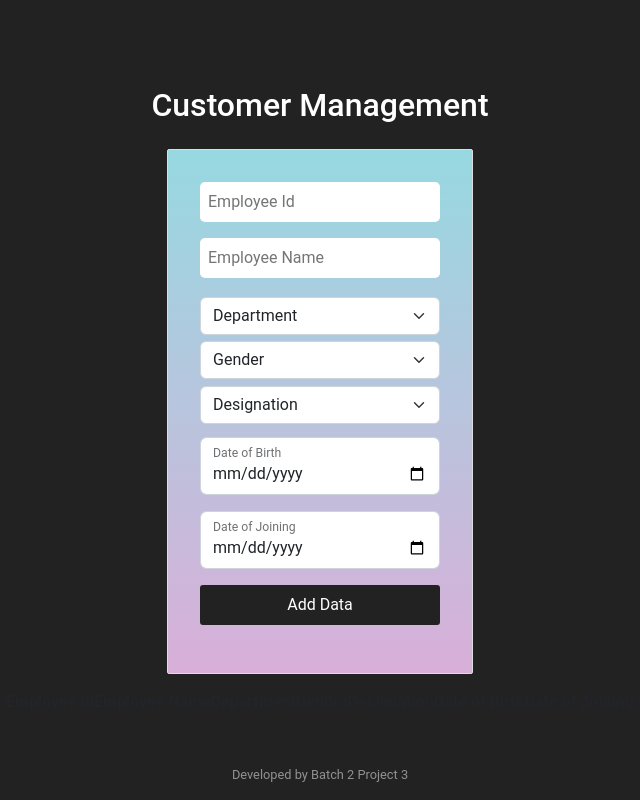
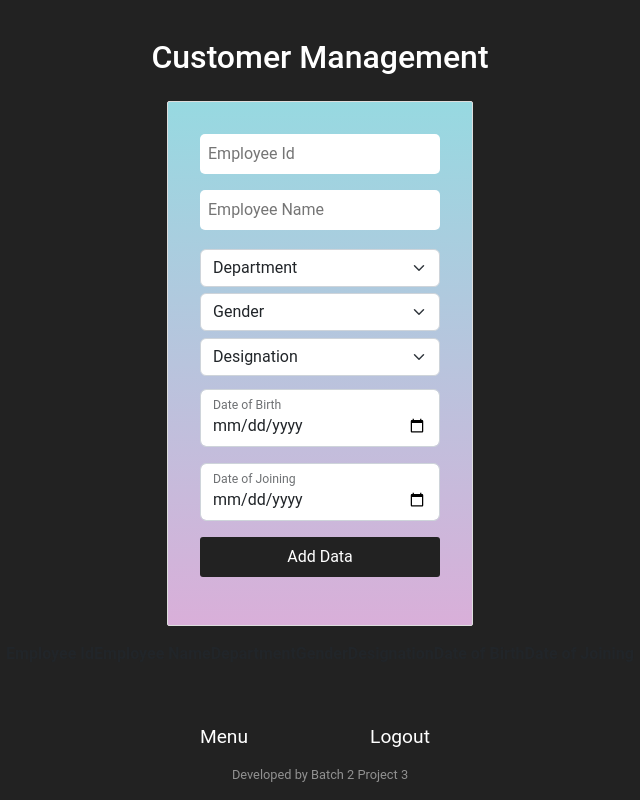
Before and after one commit to PrachotanReddy/LAMA, a React (Create React App) app in the folder lama_frontend/: page /customermanagement in a window 1280 px wide. Shown: the whole page, without its empty margins (320-960 px from the left). Built offline with nearby package versions, Linux system fonts and the light colour scheme.

Commit message:
Added menu and Logout feature for all pages

```diff
--- a/lama_frontend/src/components/pages/AdminLoginPage.js
+++ b/lama_frontend/src/components/pages/AdminLoginPage.js
@@ -23,6 +23,11 @@ let handleSubmit = (e) => {
     })
     .then((response) => {
       if (response.data === "Login Successful") {
+        sessionStorage.setItem("user", UserId);
+        route_("/dashboard");
+      }
+      else if (response.data === "Already Logged in") {
+        window.alert("Already Logged in");
         sessionStorage.setItem("user", UserId);
         route_("/dashboard");
       }
--- a/lama_frontend/src/components/pages/CardManagement.js
+++ b/lama_frontend/src/components/pages/CardManagement.js
@@ -1,7 +1,7 @@
 import React,{useState} from 'react'
 import * as utils from '../../services/requests'
 import { Link,useNavigate } from 'react-router-dom'
-
+import Login from './AdminLoginPage';
 import FloatingLabel from 'react-bootstrap/FloatingLabel';
 
 import "bootstrap/dist/css/bootstrap.min.css";
@@ -97,7 +97,10 @@ const durationF =
      console.log(response.id);
     })
   };
-
+  if (sessionStorage.getItem("user") === null) {
+    window.alert("Unauthorized. Please Login")
+    return < Login/>;
+  }
     return (
         <div className="text-center m-5-auto" style={{
             display: 'flex',
@@ -108,6 +111,7 @@ const durationF =
             flexDirection: 'column',
             background: '#222'
         }}>
+
             <h2>Card Management</h2>
             <form action="" onSubmit={handleSubmit}>
 
@@ -191,6 +195,14 @@ const durationF =
 
             </table>
 
+            <div>
+            <Link to="/dashboard">
+                <button className="primary-button">Menu</button>
+            </Link>
+            <Link to="/logout">
+                <button className="primary-button">Logout</button>
+            </Link>
+            </div>
         </div>
 
 
--- a/lama_frontend/src/components/pages/CustomerManagement.js
+++ b/lama_frontend/src/components/pages/CustomerManagement.js
@@ -143,7 +143,14 @@ export default function CustomerManagementPage() {
 
 
             </table>
-
+            <div>
+            <Link to="/dashboard">
+                <button className="primary-button">Menu</button>
+            </Link>
+            <Link to="/logout">
+                <button className="primary-button">Logout</button>
+            </Link>
+            </div>
 
         </div>
     )
--- a/lama_frontend/src/components/pages/ItemManagement.js
+++ b/lama_frontend/src/components/pages/ItemManagement.js
@@ -1,7 +1,7 @@
 import React,{useState} from 'react'
 import * as utils from '../../services/requests'
 import { Link,useNavigate } from 'react-router-dom'
-
+import Login from './AdminLoginPage'
 import '../../App.css'
 import FloatingLabel from 'react-bootstrap/FloatingLabel';
 
@@ -43,6 +43,11 @@ export default function ItemManagementPage() {
      console.log(response.id);
     })
   };
+  if (sessionStorage.getItem("user") === null) {
+    window.alert("Unauthorized. Please Login")
+
+    return < Login/>;
+  }
     return (
         <div className="text-center m-5-auto" style={{
             display: 'flex',
@@ -184,7 +189,14 @@ export default function ItemManagementPage() {
 
 
             </table>
-
+            <div>
+            <Link to="/dashboard">
+                <button className="primary-button">Menu</button>
+            </Link>
+            <Link to="/logout">
+                <button className="primary-button">Logout</button>
+            </Link>
+            </div>
         </div>
 
 
--- a/lama_frontend/src/components/pages/UserMenu.js
+++ b/lama_frontend/src/components/pages/UserMenu.js
@@ -1,7 +1,12 @@
 import React from 'react'
+import Login from './AdminLoginPage';
 import { Link } from 'react-router-dom'
 
 export default function UserMenu() {
+    if (sessionStorage.getItem("user") === null) {
+        window.alert("Unauthorized. Please Login")
+        return < Login/>;
+      }
     return (
         <div className='dashboard'
       style={{
@@ -15,15 +20,19 @@ export default function UserMenu() {
     >
             <h2>Admin Dash Board</h2>
             <div>
-                <Link to="/">
+                <Link to="/customermanagement">
                 <button className="primary-button-userButton">Customer Data Management</button>
             </Link>
-            <Link to="/">
+            <Link to="/cardmanagement">
                 <button className="primary-button-userButton">Loan Card Management</button>
             </Link>
-            <Link to="/">
+            <Link to="/itemmanagement">
                 <button className="primary-button-userButton">Items Master Data</button>
+            </Link>
+            <Link to="/logout">
+                <button className="primary-button-userButton">Logout</button>
             </Link></div>
+
         </div>
     )
 }
```
Also changed, not shown: 1 other file (tests, documents, lock files or other folders).
